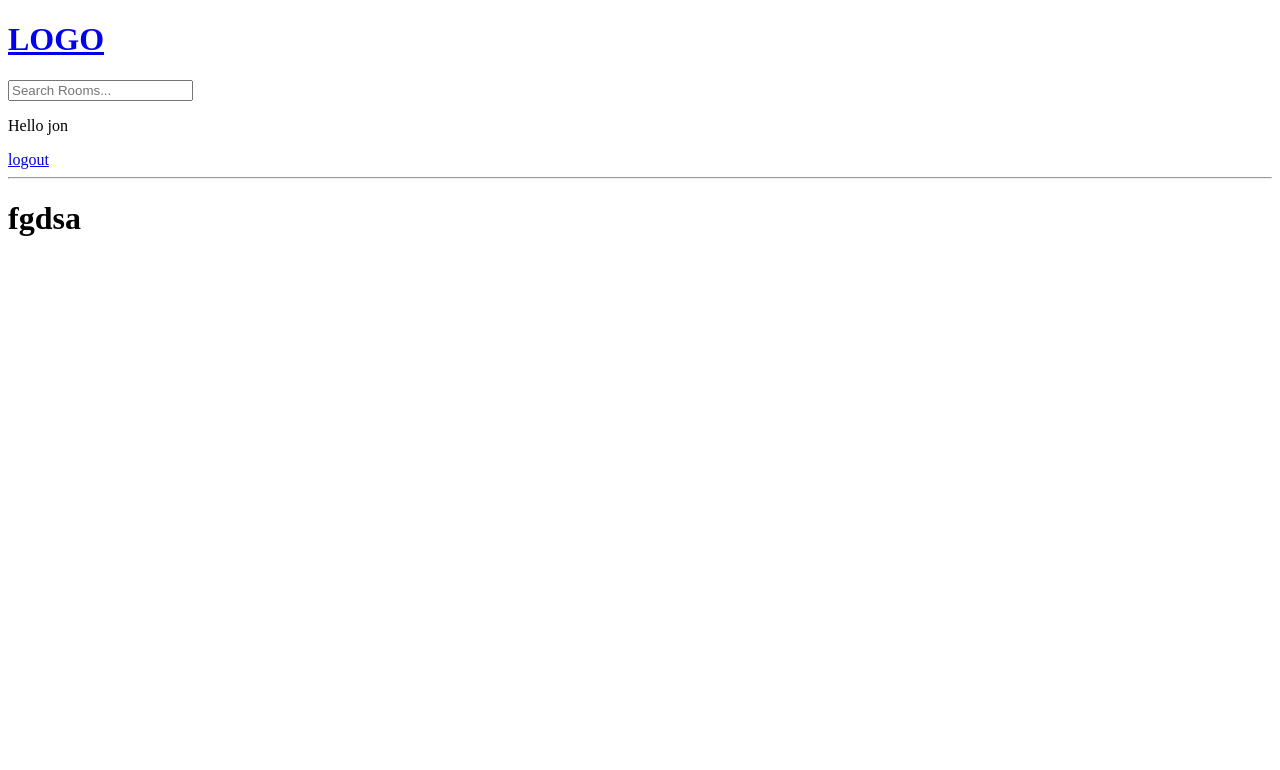
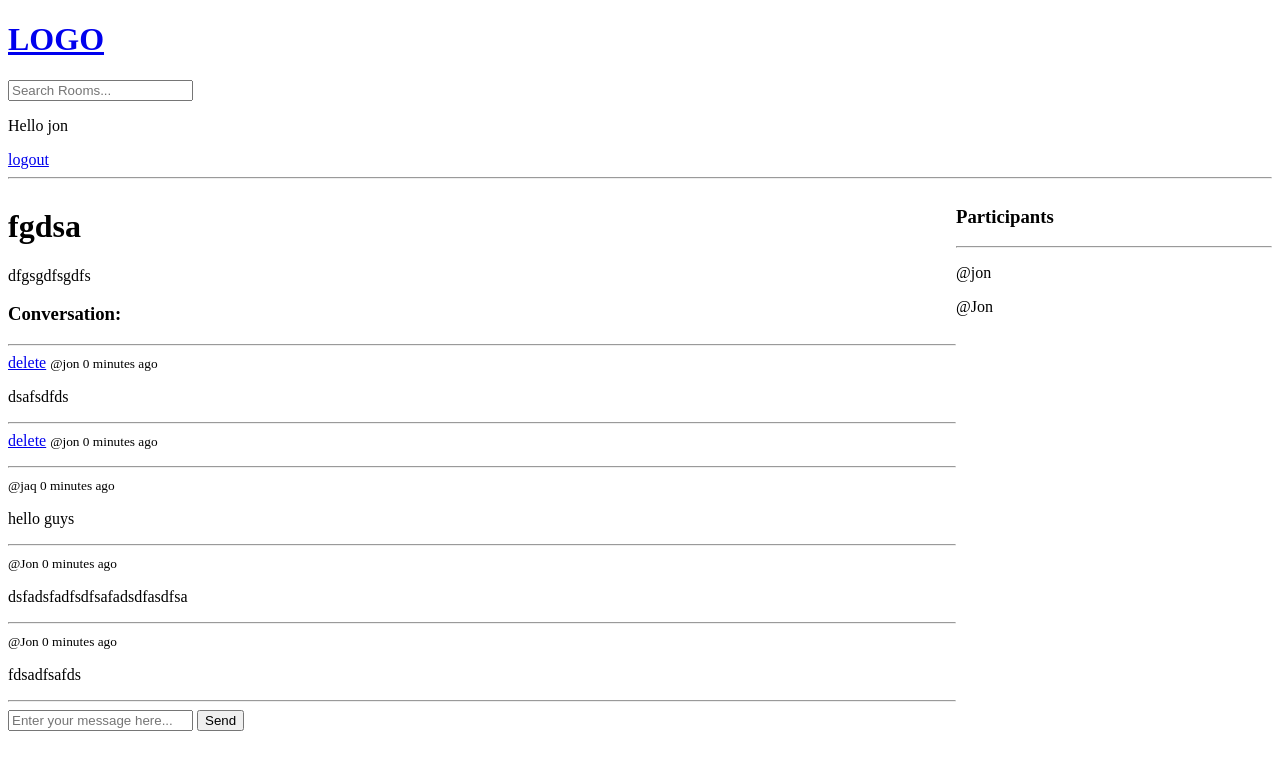
Before and after one commit to jquinn24/studybud, a Django app: page /room/8 in a window 1280 px wide. Shown: the top 770 px of the page. Run offline with Django 5.2, Linux system fonts and the light colour scheme; a user stored in the database is signed in; data comes from the database, SQL or seed files in the repository; both versions use the stored data as it was after the commit.

Commit message:
3:27:30 - Activity Feed

```diff
--- a/base/models.py
+++ b/base/models.py
@@ -14,7 +14,7 @@ class Room(models.Model):
     topic =models.ForeignKey(Topic, on_delete=models.SET_NULL, null=True)
     name = models.CharField(max_length=200)
     description = models.TextField(null=True, blank=True)
-    #participants =
+    participants = models.ManyToManyField(User, related_name='participants', blank=True)
     updated = models.DateTimeField(auto_now=True)
     created = models.DateTimeField(auto_now_add=True)
 
--- a/base/templates/base/room.html
+++ b/base/templates/base/room.html
@@ -2,7 +2,67 @@
 
 {% block content %}
 
+<style>
+    .room-container{
+        display: grid;
+        grid-template-columns: 3fr 1fr;
+    }
+</style>
+
+<div class="room-container">
+
+    <div>
+
+
 <h1>{{room.name}}</h1>
 
 
-{% endblock content%}
+<p>{{room.description}}</p>
+
+<div class="comment-wrapper">
+    <h3>Conversation:</h3>
+    <hr>
+
+    {% for message in room_messages%}
+
+    <div>
+        {% if request.user == message.user %}
+        <a href="{% url 'delete-message' message.id %}">delete</a>
+        {% endif %}
+        <small>@{{message.user}} {{message.created|timesince}} ago</small>
+        <p>{{message.body}}</p>
+        <hr>
+    </div>
+
+    {% endfor %}
+
+</div>
+
+{% if request.user.is_authenticated %}
+<div class="comment-form">
+    <form method="POST" action="{% url 'room' room.id %}">
+        {% csrf_token %}
+        <input type="text" name="body" placeholder="Enter your message here...">
+        <button type="submit">Send</button>
+    </form>
+
+</div>
+{% endif %}
+
+
+    </div>
+
+    <div>
+        <h3>Participants</h3>
+        <hr>
+
+        {% for user in participants%}
+
+        <div>
+            <p>@{{user.username}}</p>
+        </div>
+        {% endfor %}
+    </div>
+</div>
+
+{% endblock %}
--- a/base/urls.py
+++ b/base/urls.py
@@ -13,4 +13,5 @@ urlpatterns = [
     path('create-room/', views.createRoom, name='create-room'),
     path('update-room/<str:pk>/', views.updateRoom, name='update-room'),
     path('delete-room/<str:pk>/', views.deleteRoom, name='delete-room'),
+    path('delete-message/<str:pk>/', views.deleteMessage, name='delete-message'),
 ]
--- a/base/views.py
+++ b/base/views.py
@@ -4,7 +4,7 @@ from django.http import HttpResponse
 from django.contrib.auth import authenticate, login, logout
 from django.contrib.auth.forms import UserCreationForm
 from django.contrib.auth.decorators import login_required
-from .models import Room, Topic
+from .models import Room, Topic, Message
 from django.contrib.auth.models import User
 from .forms import RoomForm
 from django.db.models import Q
@@ -65,7 +65,7 @@ def home(request):
         Q(description__icontains=q)
     )
     topics = Topic.objects.all()
-    room_count = rooms.count()  # Fix: Use 'rooms' instead of 'room'
+    room_count = rooms.count()
 
     context = {'rooms': rooms, 'topics': topics, 'room_count': room_count}
     return render(request, 'base/home.html', context)
@@ -73,8 +73,20 @@ def home(request):
 
 def room(request, pk):
     room = Room.objects.get(id=pk)
+    room_messages = room.message_set.all().order_by('-created')
+    participants = room.participants.all()
 
-    context = {'room': room, 'topic': room.topic}  # Fix: Use 'room' instead of 'rooms'
+    if request.method == 'POST':
+        message = Message.objects.create(
+            user=request.user,
+            room=room,
+            body=request.POST.get('body')
+        )
+        room.participants.add(request.user)
+        return redirect('room', pk=room.id)
+
+    context = {'room': room, 'room_messages': room_messages,
+    'participants': participants}
     return render(request, 'base/room.html', context)
 
 
@@ -121,3 +133,16 @@ def deleteRoom(request, pk):
         return redirect('home')
 
     return render(request, 'base/delete.html', {'obj': room})
+
+@login_required(login_url='login')
+def deleteMessage(request, pk):
+    message = Message.objects.get(id=pk)
+
+    if request.user != message.user:
+        return HttpResponse('You are not allowed here!')
+
+    if request.method == 'POST':
+        message.delete()
+        return redirect('home')
+
+    return render(request, 'base/delete.html', {'obj': message})
```
Also changed, not shown: base/migrations/0003_alter_room_options_room_participants.py (added), db.sqlite3.
